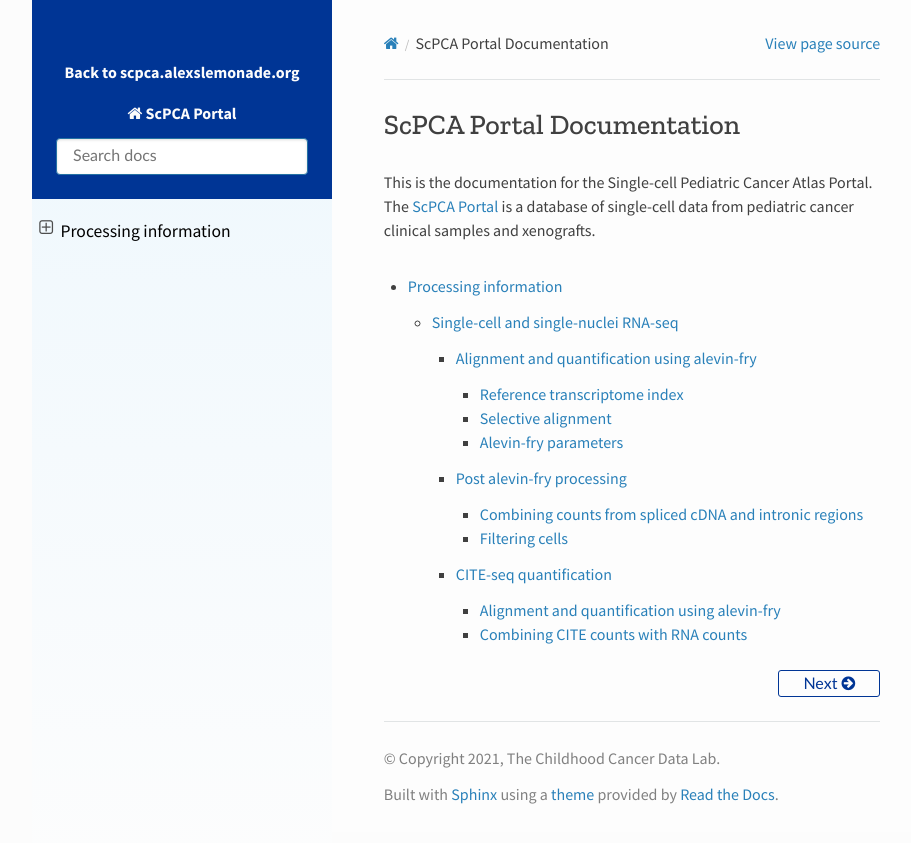
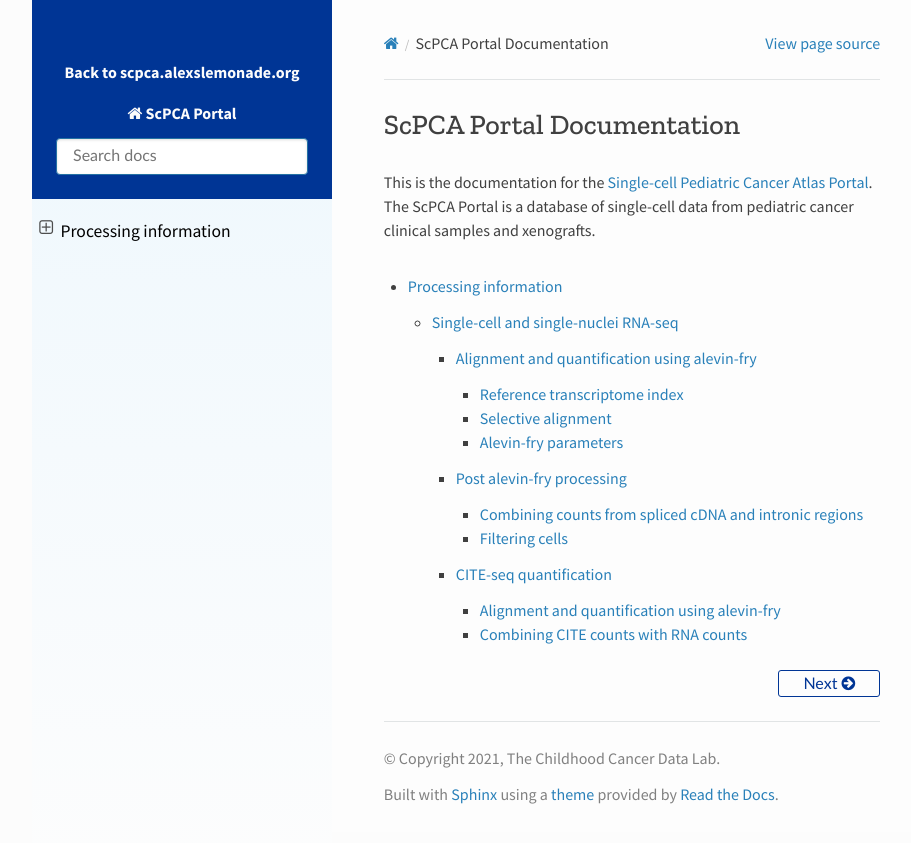
Before and after one commit to DongzeHE/scpca-docs, a Sphinx documentation site: the page built from docs/index.md, in a window 1280 px wide. Shown: the top 843 px of the page, without its empty margins (158-1069 px from the left). Built offline with Sphinx 7.4.7 and the Read the Docs theme 2.0.0, drawn with Linux system fonts in a browser that asks for light colours.

Commit message:
move the link to the expanded name

````diff
--- a/docs/index.md
+++ b/docs/index.md
@@ -1,7 +1,7 @@
 # ScPCA Portal Documentation
 
-This is the documentation for the Single-cell Pediatric Cancer Atlas Portal.
-The [ScPCA Portal](https://scpca.alexslemonade.org) is a database of single-cell data from pediatric cancer clinical samples and xenografts.
+This is the documentation for the [Single-cell Pediatric Cancer Atlas Portal](https://scpca.alexslemonade.org).
+The ScPCA Portal is a database of single-cell data from pediatric cancer clinical samples and xenografts.
 
 ```{toctree}
 :maxdepth: 4
````
